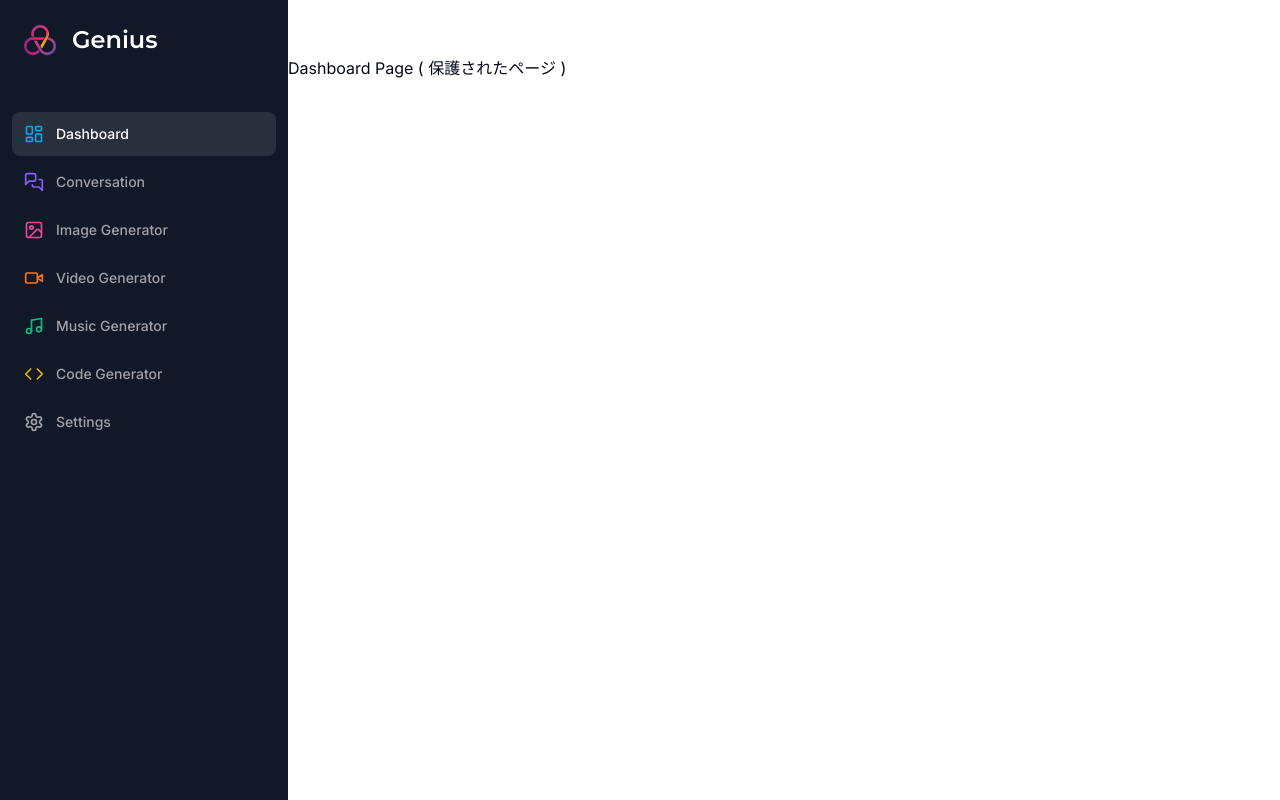
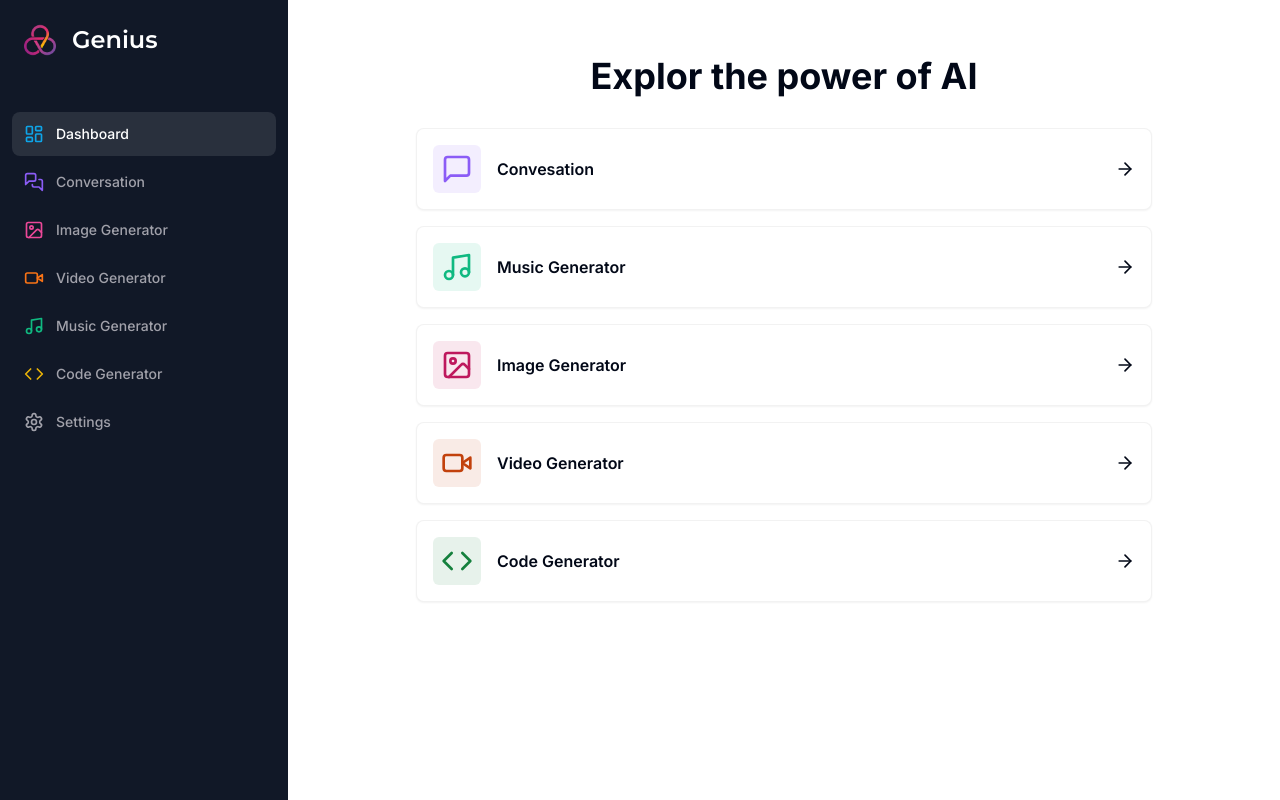
Before and after one commit to shunakid/ai-saas, a Next.js app: page /dashboard in a window 1280 px wide. Built offline with nearby package versions, Linux system fonts and the light colour scheme.

Commit message:
ダッシュボード画面作成作業

```diff
--- a/app/(dashboard)/(routes)/dashboard/page.tsx
+++ b/app/(dashboard)/(routes)/dashboard/page.tsx
@@ -1,7 +1,81 @@
+"use client";
+
+import { Card } from "@/components/ui/card";
+import { cn } from "@/lib/utils";
+import {
+  ArrowRight,
+  Code,
+  ImageIcon,
+  MessageSquare,
+  Music,
+  VideoIcon,
+} from "lucide-react";
+import { useRouter } from "next/navigation";
+
+const tools = [
+  {
+    label: "Convesation",
+    icon: MessageSquare,
+    color: "text-violet-500",
+    bgColor: "bg-violet-500/10",
+    href: "/conversation",
+  },
+  {
+    label: "Music Generator",
+    icon: Music,
+    color: "text-emerald-500",
+    bgColor: "bg-emerald-500/10",
+    href: "/music",
+  },
+  {
+    label: "Image Generator",
+    icon: ImageIcon,
+    color: "text-pink-700",
+    bgColor: "bg-pink-700/10",
+    href: "/image",
+  },
+  {
+    label: "Video Generator",
+    icon: VideoIcon,
+    color: "text-orange-700",
+    bgColor: "bg-orange-700/10",
+    href: "/video",
+  },
+  {
+    label: "Code Generator",
+    icon: Code,
+    color: "text-green-700",
+    bgColor: "bg-green-700/10",
+    href: "/code",
+  },
+];
+
 const DashboardPage = () => {
+  const router = useRouter();
   return (
     <div>
-      <h1>Dashboard Page ( 保護されたページ )</h1>
+      <div className="mb-8 space-y-4">
+        <h2 className="text-center text-2xl font-bold md:text-4xl">
+          Explor the power of AI
+        </h2>
+      </div>
+      <div className="space-y-4 px-4 md:px-20 lg:px-32">
+        {tools.map((tool) => (
+          <Card
+            onClick={() => router.push(tool.href)}
+            key={tool.href}
+            className="flex cursor-pointer items-center justify-between border-black/5 p-4 transition hover:shadow-md"
+          >
+            <div className="flex items-center gap-x-4">
+              <div className={cn("w-fit rounded-md p-2", tool.bgColor)}>
+                <tool.icon className={cn("h-8 w-8", tool.color)} />
+              </div>
+              <div className="font-semibold">{tool.label}</div>
+            </div>
+            <ArrowRight className="h-5 w-5" />
+          </Card>
+        ))}
+      </div>
     </div>
   );
 };
--- /dev/null
+++ b/components/ui/card.tsx
@@ -0,0 +1,79 @@
+import * as React from "react"
+
+import { cn } from "@/lib/utils"
+
+const Card = React.forwardRef<
+  HTMLDivElement,
+  React.HTMLAttributes<HTMLDivElement>
+>(({ className, ...props }, ref) => (
+  <div
+    ref={ref}
+    className={cn(
+      "rounded-lg border bg-card text-card-foreground shadow-sm",
+      className
+    )}
+    {...props}
+  />
+))
+Card.displayName = "Card"
+
+const CardHeader = React.forwardRef<
+  HTMLDivElement,
+  React.HTMLAttributes<HTMLDivElement>
+>(({ className, ...props }, ref) => (
+  <div
+    ref={ref}
+    className={cn("flex flex-col space-y-1.5 p-6", className)}
+    {...props}
+  />
+))
+CardHeader.displayName = "CardHeader"
+
+const CardTitle = React.forwardRef<
+  HTMLParagraphElement,
+  React.HTMLAttributes<HTMLHeadingElement>
+>(({ className, ...props }, ref) => (
+  <h3
+    ref={ref}
+    className={cn(
+      "text-2xl font-semibold leading-none tracking-tight",
+      className
+    )}
+    {...props}
+  />
+))
+CardTitle.displayName = "CardTitle"
+
+const CardDescription = React.forwardRef<
+  HTMLParagraphElement,
+  React.HTMLAttributes<HTMLParagraphElement>
+>(({ className, ...props }, ref) => (
+  <p
+    ref={ref}
+    className={cn("text-sm text-muted-foreground", className)}
+    {...props}
+  />
+))
+CardDescription.displayName = "CardDescription"
+
+const CardContent = React.forwardRef<
+  HTMLDivElement,
+  React.HTMLAttributes<HTMLDivElement>
+>(({ className, ...props }, ref) => (
+  <div ref={ref} className={cn("p-6 pt-0", className)} {...props} />
+))
+CardContent.displayName = "CardContent"
+
+const CardFooter = React.forwardRef<
+  HTMLDivElement,
+  React.HTMLAttributes<HTMLDivElement>
+>(({ className, ...props }, ref) => (
+  <div
+    ref={ref}
+    className={cn("flex items-center p-6 pt-0", className)}
+    {...props}
+  />
+))
+CardFooter.displayName = "CardFooter"
+
+export { Card, CardHeader, CardFooter, CardTitle, CardDescription, CardContent }
```
